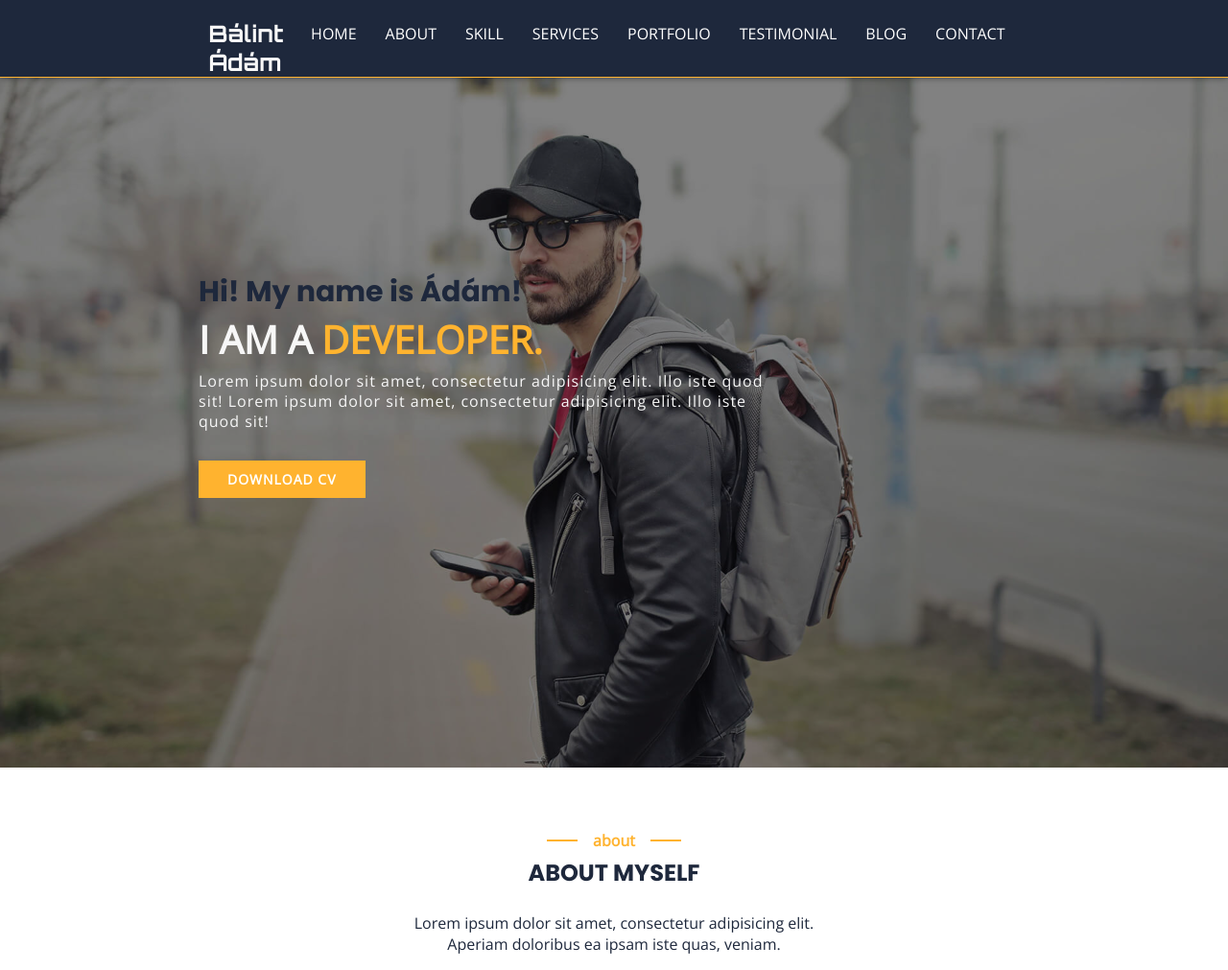
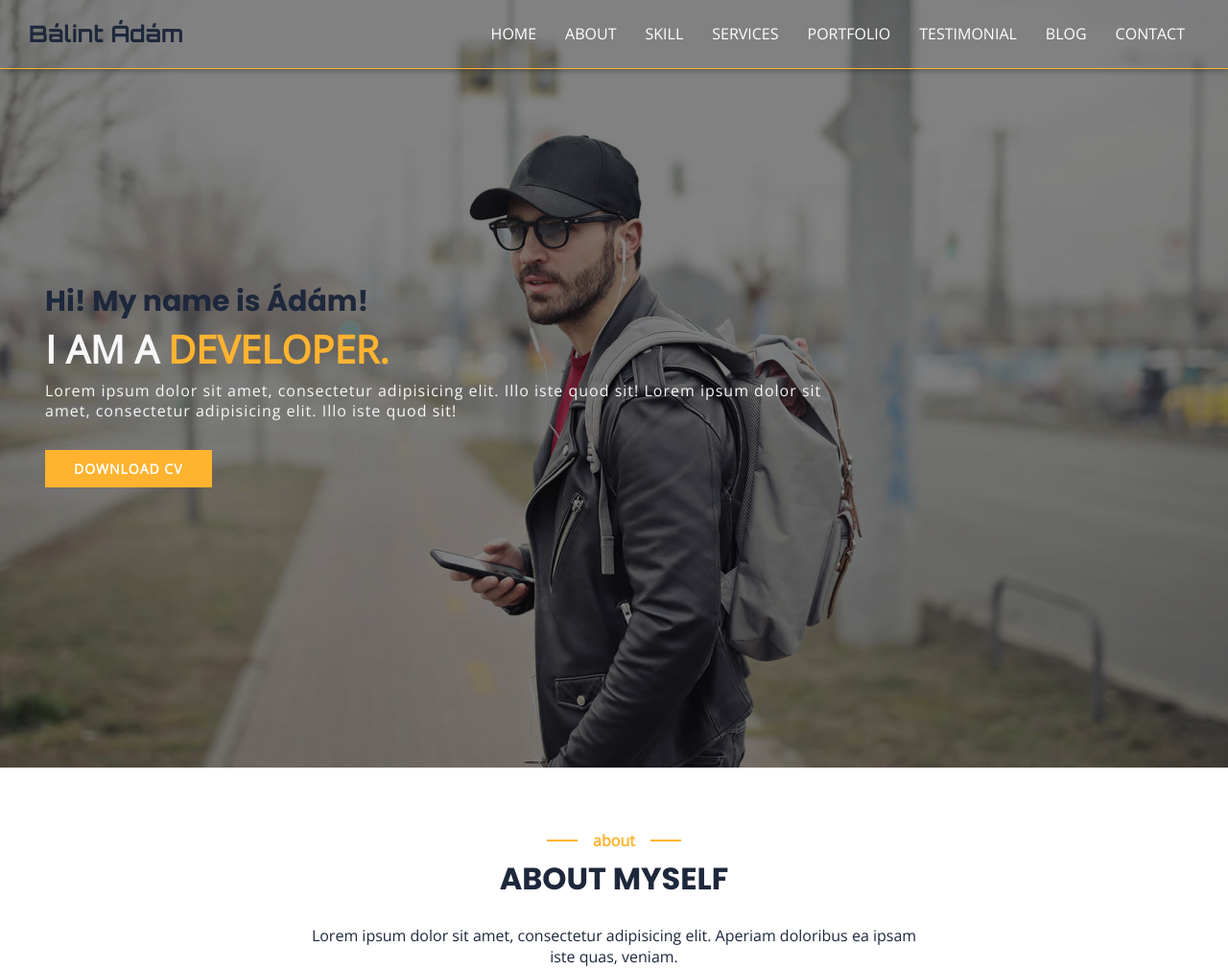
Before and after one commit to blintdm98/portfolio, a plain HTML site: page kozos.html in a window 1280 px wide. Shown: the top 1011 px of the page at 96% size. Drawn offline with nearby package versions, Linux system fonts and the light colour scheme; a web font is replaced by a local one.

Commit message:
fixing some size for sectionTitle, header sticky mode modificate

```diff
--- a/css/style.css
+++ b/css/style.css
@@ -108,9 +108,10 @@ h1, h2, h3, h4 {
 #main-header.sticky {
     position: fixed;
     top: 0;
+    background-color: var(--lightgrey);
 }
 
-.sticky a {
+.sticky .main-menu a {
     color: var(--dark);
 }
 
@@ -150,13 +151,12 @@ h1, h2, h3, h4 {
 }
 
 .logo > h2 {
-    color:var(--lightgrey);
+    color:var(--dark);
     padding-top: 20px;
     font-family: "Orbitron", sans-serif;}
 
 /*Menü stílusok*/
 #main-header {
-    background: var(--dark);
     border-bottom: 1px solid var(--orange);
     box-shadow: 0 0 7px rgba(0, 0, 0, .5); /*x-offset y-offset size color*/
     position: absolute;
@@ -170,7 +170,6 @@ h1, h2, h3, h4 {
 }
 .main-menu {
     display:none;
-    background-color: var(--dark);
 }
 
 .main-menu a {
@@ -252,6 +251,9 @@ img {
 #about .flex-container > .box:first-child {
     flex:0 0 65%;
 }
+#about .flex-container > .box:nth-child(2){
+    text-align: center;
+}
 
 /*personal info lista elemei*/
 .personal-info {
@@ -296,6 +298,10 @@ img {
     .container {
         width: 95%;
         margin: 0 auto;
+    }
+
+    #main-header .container{
+        width: 100%;
     }
 
     .menu-toggle {
@@ -361,10 +367,13 @@ img {
 /*desktop*/
 @media screen and (min-width: 1200px) {
     .container {
-        width: 70%;
+        width: 95%;
     }
     .sectionTitle {
         max-width:55%;
+    }
+    .sectionTitle > h2 {
+        font-size: 32px;
     }
     /*hero*/
     .hero-title {
--- a/kozos.html
+++ b/kozos.html
@@ -130,12 +130,12 @@
 </section>
 <section id="about" class="container">
     <!--.sectionTitle>span.subtitle{about}+h2{about myself}+p>lorem15-->
-    <div class="sectionTitle container">
+    <div class="sectionTitle">
         <span class="subtitle">about</span>
         <h2>about myself</h2>
         <p>Lorem ipsum dolor sit amet, consectetur adipisicing elit. Aperiam doloribus ea ipsam iste quas, veniam.</p>
     </div>
-    <div class="flex-container container">
+    <div class="flex-container">
         <div class="box">
             <p>Lorem ipsum dolor sit amet, consectetur adipisicing elit. Aperiam at, dicta exercitationem ipsam
                 obcaecati sequi? Autem consequuntur eveniet exercitationem rem sapiente ullam. Animi cumque ea ex
```
